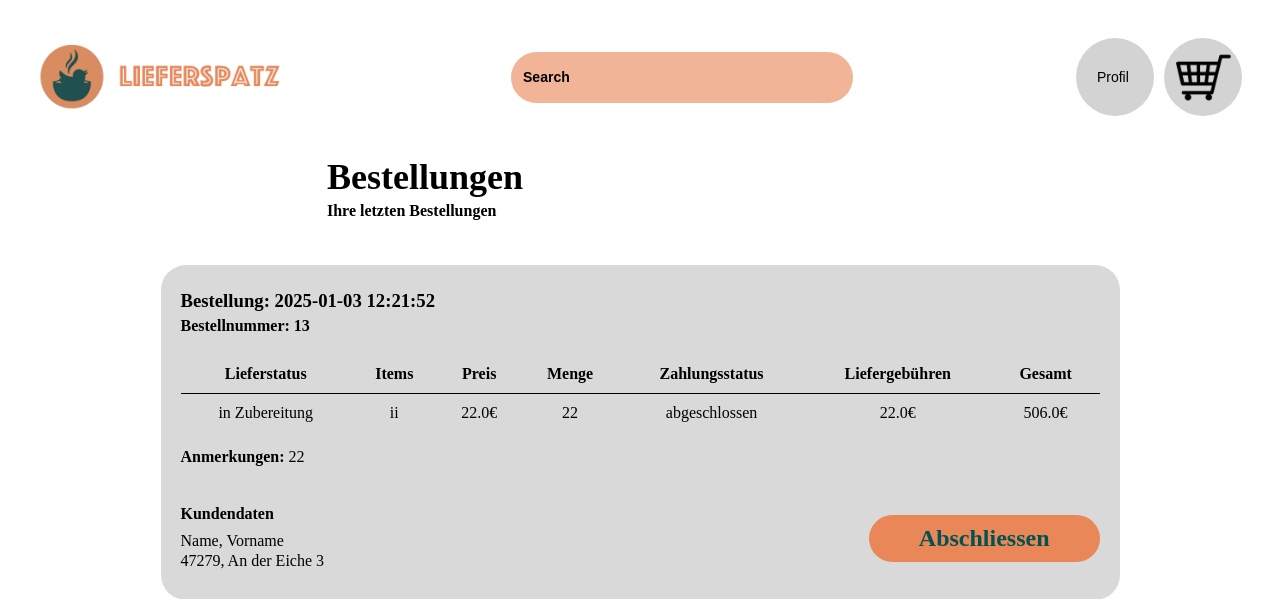
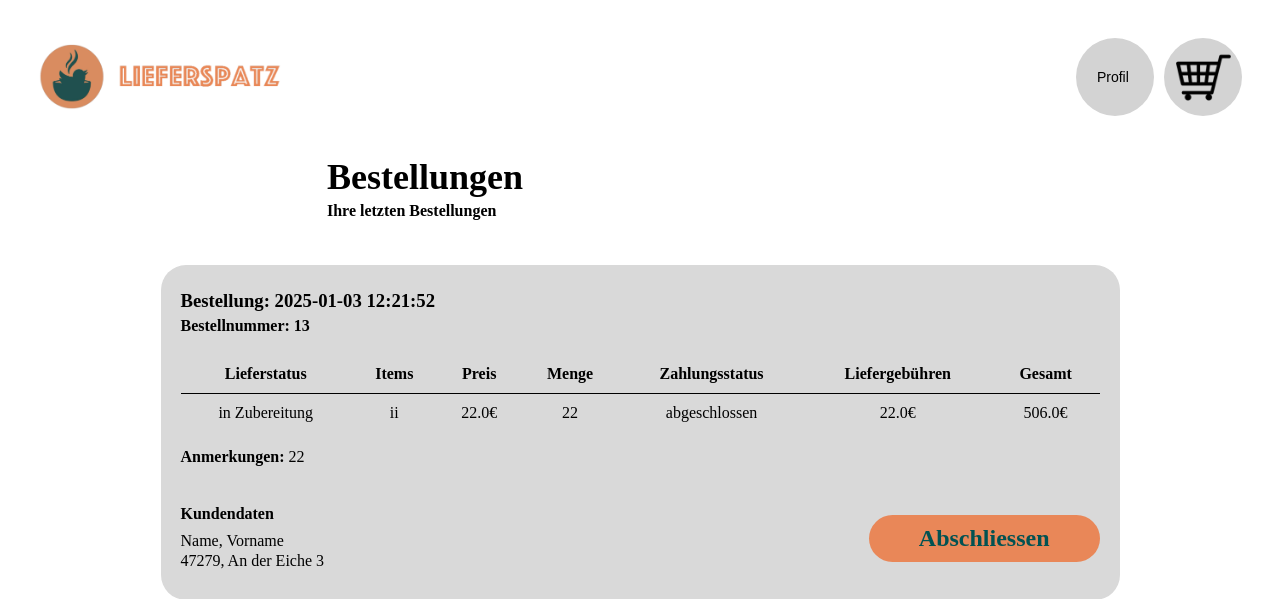
Before and after one commit to david-amoah-dev/DB_Praktikum, a Flask app: page / in a window 1280 px wide. Shown: the top 599 px of the page. Run offline with Flask 3, Linux system fonts and the light colour scheme.

Commit message:
ohne searchbar

```diff
--- a/app.py
+++ b/app.py
@@ -36,6 +36,7 @@ class Kunde(db.Model):
     wallet = db.Column(db.Integer, nullable=False, default=100)
 
 class Orders(db.Model):
+    # Zeit ohne Millisekunden
     time = db.Column(DateTime, default=lambda: datetime.now().replace(microsecond=0))
     id = db.Column(db.Integer, primary_key=True)
     lieferstatus = db.Column(db.String(50), nullable=False, default = "in Bearbeitung")
@@ -130,7 +131,7 @@ def add_order():
         db.session.commit()
 
         return redirect(url_for('bestellansicht'))
- # dynamic Buttons
+
  # edit redirecting!!
 @app.route('/order/<int:order_id>/decline', methods=['POST'])
 def decline_order(order_id):
@@ -159,3 +160,6 @@ if __name__ == "__main__":
         db.create_all()
 
     app.run(debug=True)
+
+
+## Items von David und login, bestellung von Simon
--- a/templates/kunde_Bestellansicht.html
+++ b/templates/kunde_Bestellansicht.html
@@ -51,7 +51,7 @@
             background: rgba(233, 135, 87, 0.62);
             width: 342px;
             height: 51px;
-            display: flex;
+            display: none;
 
         }
         .profile, .warenkorb {
--- a/templates/resto_Bestellansicht.html
+++ b/templates/resto_Bestellansicht.html
@@ -51,7 +51,7 @@
             background: rgba(233, 135, 87, 0.62);
             width: 342px;
             height: 51px;
-            display: flex;
+            display: none;
 
         }
         .profile, .warenkorb {
```
